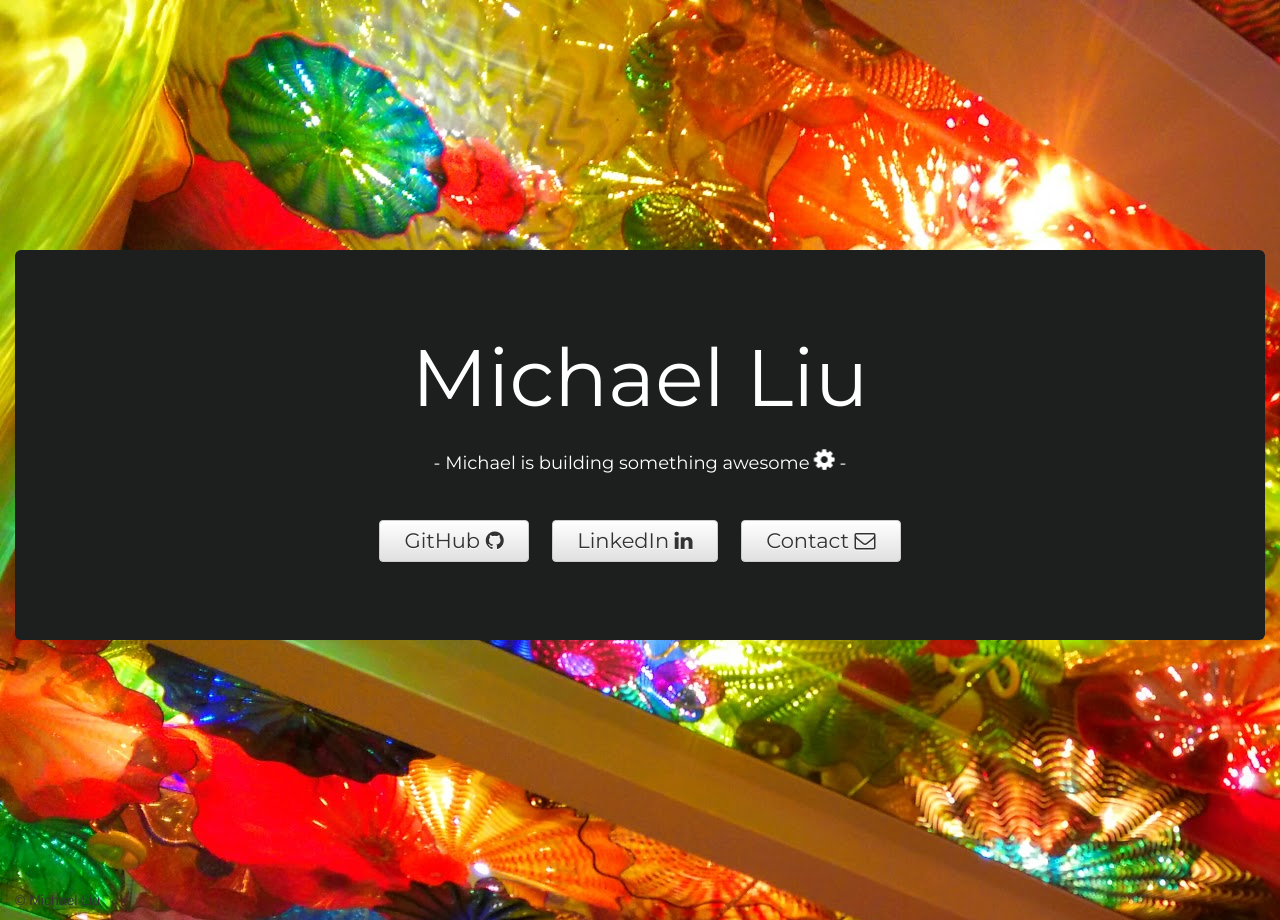
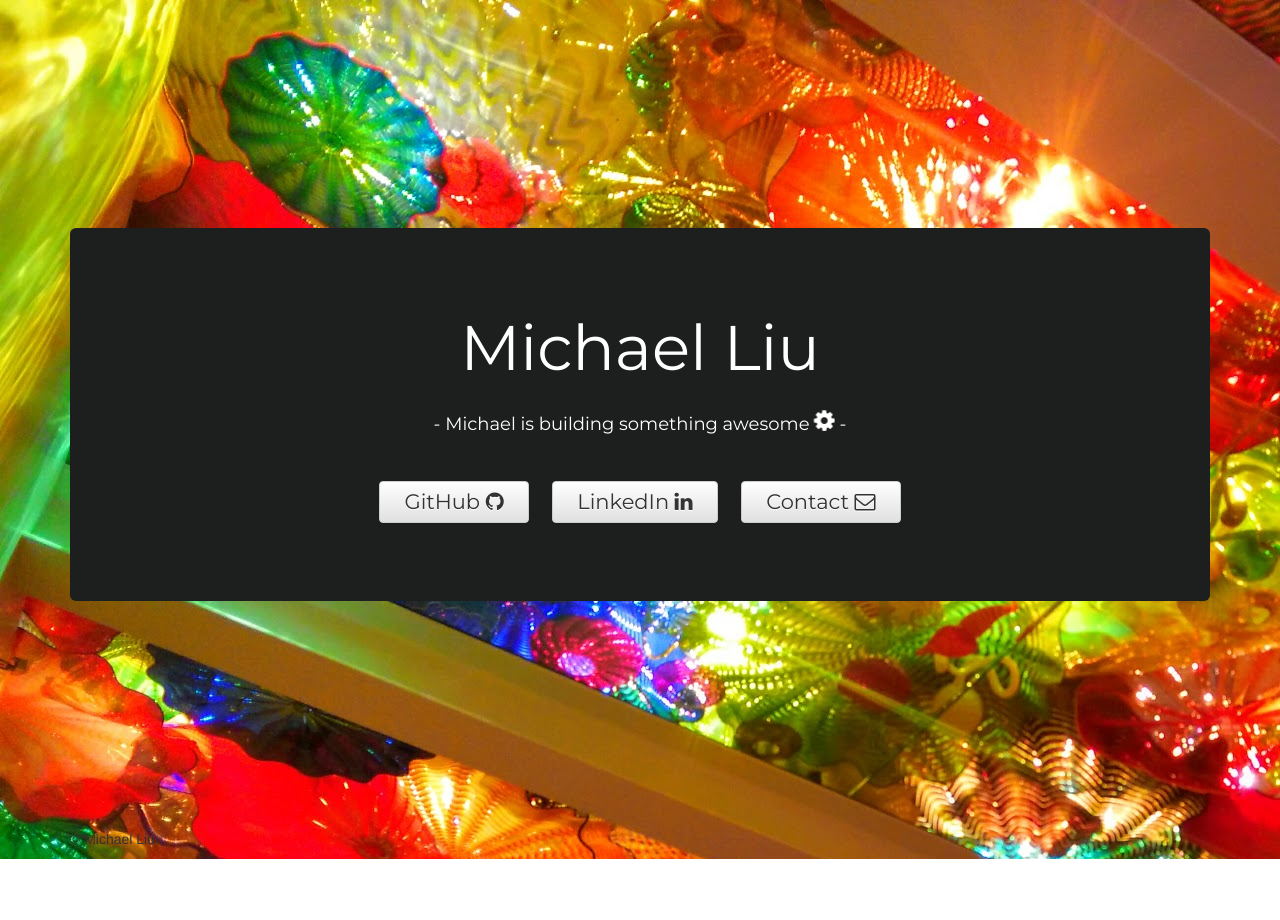
Before and after one commit to Maical/maical.github.io, a plain HTML site: page index.html in a window 1280 px wide. After the commit the page ends 859 px from the top, so only its background shows below. Drawn offline with nearby package versions, Linux system fonts and the light colour scheme.

Commit message:
Update main.css

```diff
--- a/main.css
+++ b/main.css
@@ -1,39 +1,27 @@
 body
 {
-	background-image: url("background.jpg");
+	background-image: url("background.jpg")  ;
+	transition: background .5s ease-out;
 }
 .container {
 	position: relative;
 	visibility: hidden;
+  }
 
-	/* margin: 10%;*/
-	width: 100%;
-      /*  top: 20%;
-      bottom: 20%;*/
-      height: 100%;
-      /*max-width: 1000px;*/
-  }
-  .container > hr {
-  	margin: 900px 0;
-
-  }
 
   .jumbotron {
   	position: relative;
   	font-family: 'Montserrat', bold;
-
   	margin-top: 20%;
   	margin-bottom: 20%;
   	text-align: center;
-  	width: 100%;
-  	height: 100%;
   	color: white;
   	background-color: #1D1E1E;
 
 
   }
   .jumbotron h1 {
-  	font-size: 80px;
+  /*	font-size: 80px;*/
 
   	line-height: 1;
   }
```
